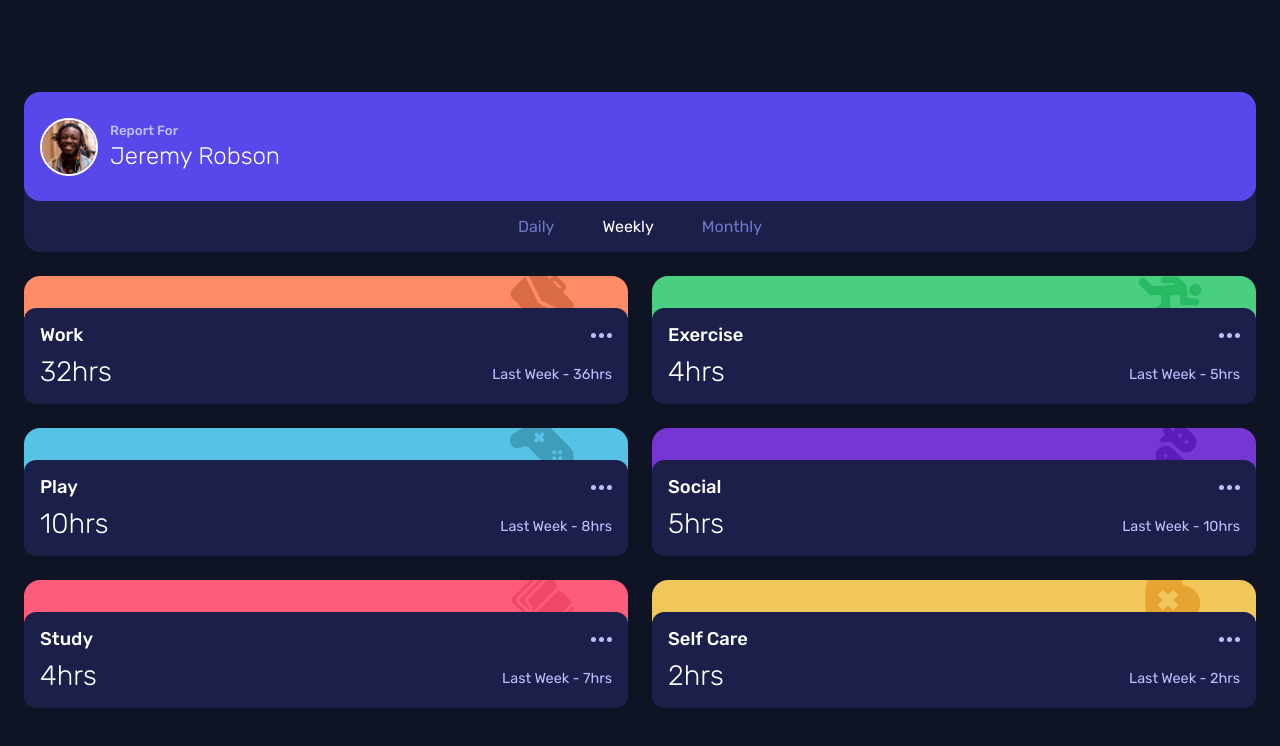
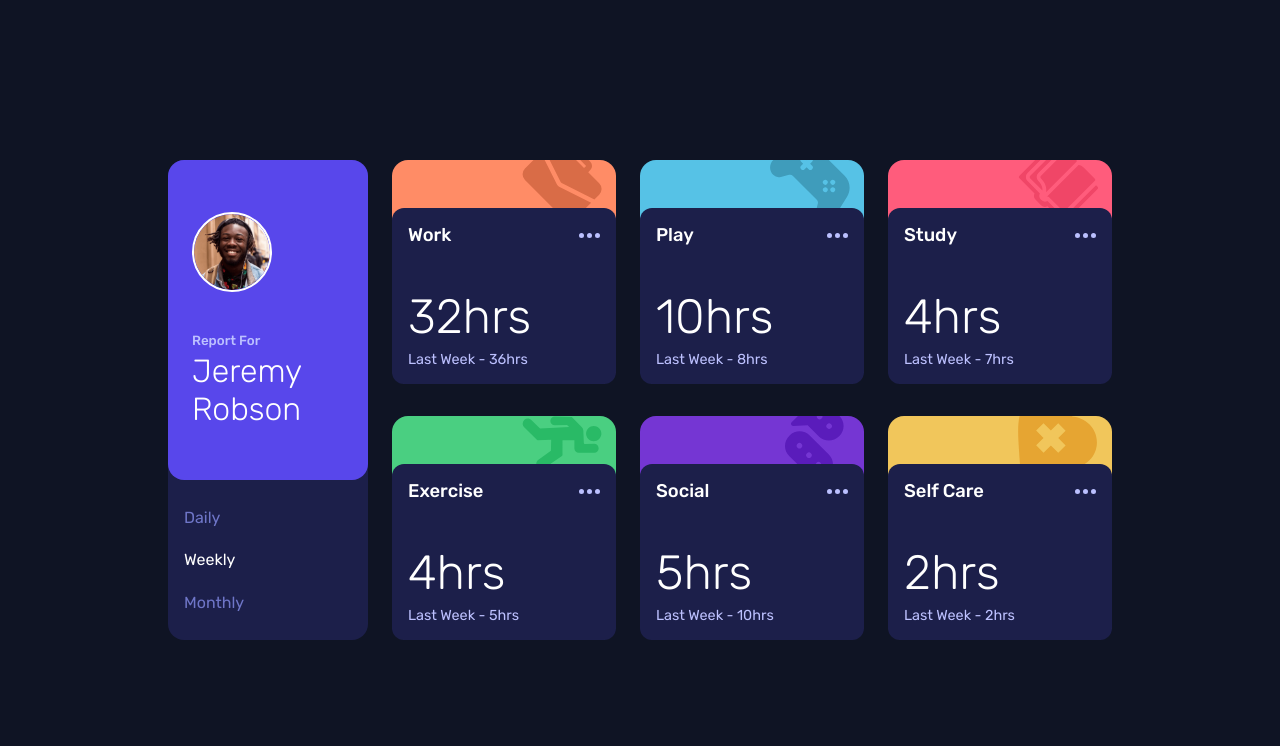
Before and after one commit to naiiiden/time-tracking-dashboard, a plain HTML site: page index.html in a window 1280 px wide. Drawn offline with Linux system fonts and the light colour scheme.

Commit message:
desktop design completed & added hover effects

```diff
--- a/style/_main.scss
+++ b/style/_main.scss
@@ -191,7 +191,7 @@ main {
     }
 }
 
-@media screen and (min-width: 768px) {
+@media screen and (min-width: 768px) and (max-width: 1023px) {
     main {
         display: flex;
         align-items: center;
@@ -220,3 +220,101 @@ main {
         }
     }
 }
+
+@media screen and (min-width: 1024px) {
+    main {
+        display: flex;
+        align-items: center;
+        justify-content: center;
+        width: 100%;
+        height: 100vh;
+
+        .desktop_container {
+            flex-direction: row;
+        }
+
+        .desktop_rows {
+            justify-content: space-between;
+        }
+
+        .desktop_row {
+            flex-direction: row;
+
+            .stats_container {
+                height: 14rem;
+                width: 14rem;
+
+                background-size: 5rem;
+
+                .stats {
+                    height: 11rem;
+
+                    &:hover {
+                        background: rgb(56, 60, 122);
+                        transition: .2s;
+                    }
+
+                    .title_more {
+                        svg {
+                            cursor: pointer;
+
+                            &:hover {
+                                fill: #fff;
+                                transition: .2s;
+                            }
+                        }
+                    }
+
+                    .toggleable_text {
+                        flex-direction: column;
+                        align-items: flex-start;
+
+                        span {
+                            font-size: 3rem;
+                        }
+                    }
+                }
+            }
+        }
+
+        .buttons_name_container {
+            height: 30rem;
+            width: 12.5rem;
+
+            .avatar_name_container {
+                height: 20rem;
+                flex-direction: column;
+                align-items: flex-start;
+                justify-content: space-evenly;
+                padding: 1.5rem;
+
+                .text_container {
+
+                    h1 {
+                        font-size: 2rem;
+                    }
+                }
+
+                .avatar {
+                    width: 80px;
+                }
+            }
+
+            .buttons_container {
+                flex-direction: column;
+                align-items: flex-start;
+                justify-content: space-around;
+                height: 10rem;
+
+                button {
+                    cursor: pointer;
+
+                    &:hover {
+                        color: #fff;
+                        transition: .2s;
+                    }
+                }
+            }
+        }
+    }
+}
```
Also changed, not shown: style/style.css, 1 other file.
